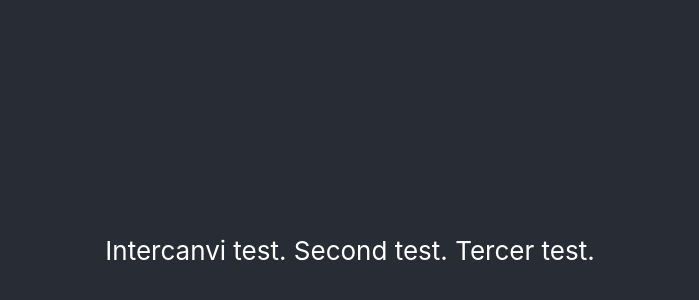
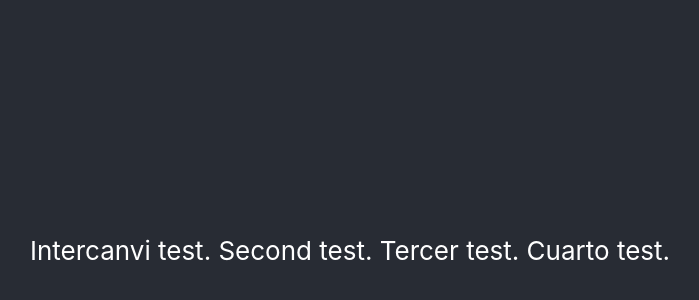
Before and after one commit to clozano80/intercanvi-frontend, a React (Create React App) app: page / in a window 1280 px wide. Shown: the part 150-450 px from the top of the page, without its empty margins (290-989 px from the left). Built offline with nearby package versions, Linux system fonts and the light colour scheme.

Commit message:
code: app - test4

```diff
--- a/src/App.js
+++ b/src/App.js
@@ -1,14 +1,10 @@
-import './App.css';
+import "./App.css";
 
 function App() {
   return (
     <div className="App">
       <header className="App-header">
-        <p>
-          Intercanvi test.
-          Second test.
-          Tercer test.
-        </p>
+        <p>Intercanvi test. Second test. Tercer test. Cuarto test.</p>
       </header>
     </div>
   );
```
